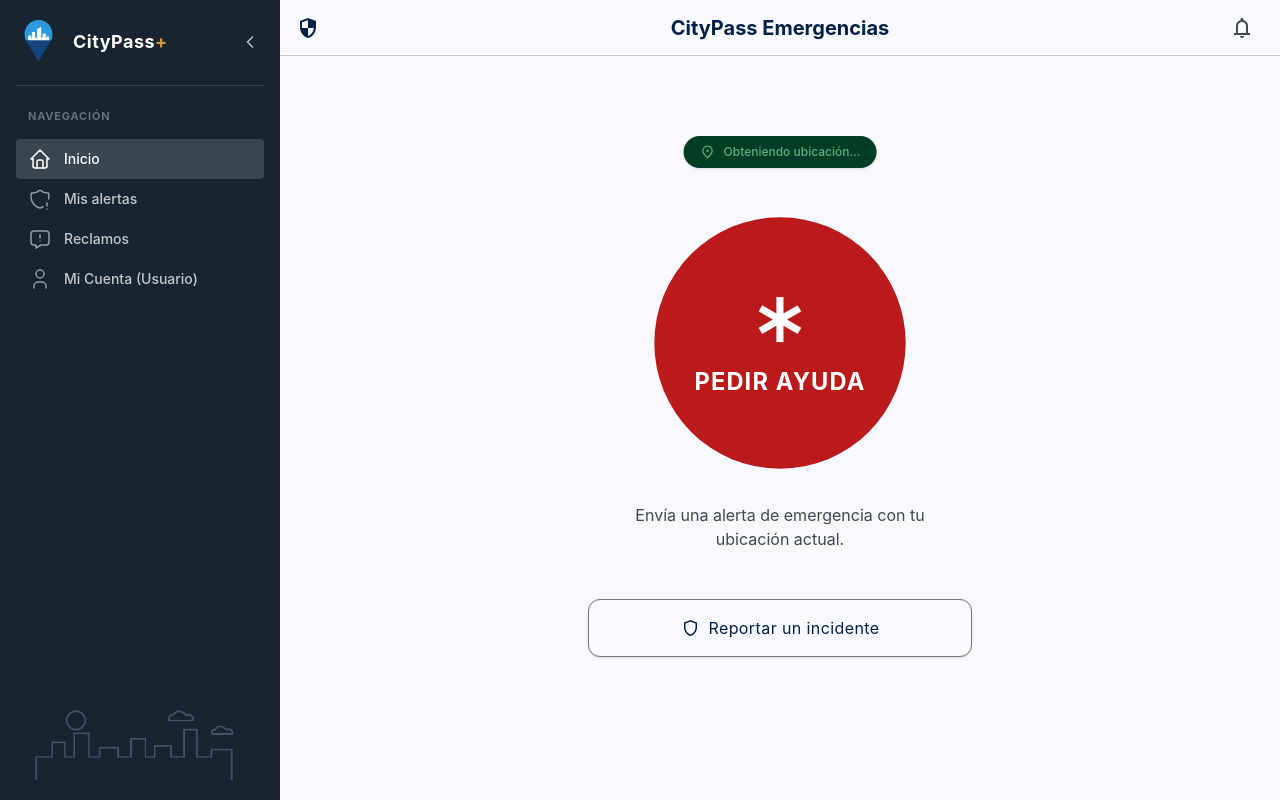
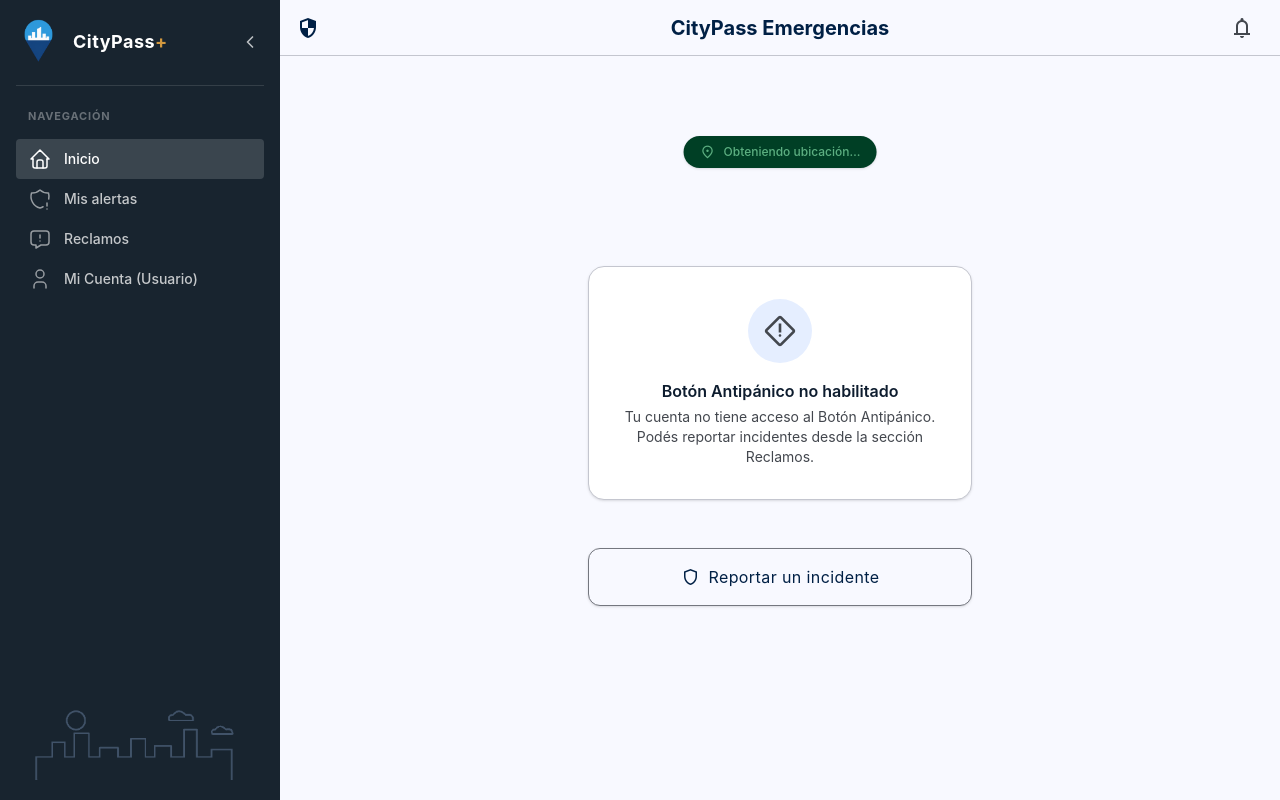
Before and after one commit to G6D2/Frontend, a Next.js app: page /inicio in a window 1280 px wide. Built offline with nearby package versions, Linux system fonts and the light colour scheme; no server answers.

Commit message:
boton antipanico condicional
Ahora para que aparezca el boton antipanico el usuario tiene que tener hasAntipanicButton true. La IA hizo tambien una forma muy facil de probarlo sin el backend y con el backend en features.js

```diff
--- a/app/(citizen)/inicio/InicioClient.js
+++ b/app/(citizen)/inicio/InicioClient.js
@@ -9,16 +9,41 @@ import MaterialIcon from "../../components/civic/MaterialIcon";
 import {
   triggerPanicButton,
   getCurrentLocation,
+  getStoredUser,
+  fetchCurrentUser,
   ApiError,
 } from "../../lib/api";
+import { ANTIPANIC_MODE } from "../../lib/features";
 
 export default function InicioClient() {
   const router = useRouter();
+  // Cargamos el perfil del usuario para leer el flag hasAntipanicButton
+  const [user, setUser] = useState(getStoredUser());
   const [modalOpen, setModalOpen] = useState(false);
   const [loading, setLoading] = useState(false);
   const [locationStatus, setLocationStatus] = useState("Obteniendo ubicación…");
 
+  // Refresca usuario y geolocalización al montar el componente
   useEffect(() => {
+    // En modo "mock": hasAntipanicButton viene del toggle del login y vive en sessionStorage.
+    //   fetchCurrentUser() lo perdería (el backend no lo conoce), así que lo recuperamos del storage.
+    // En modo "backend": hasAntipanicButton viene directamente del backend en la sesión fresca.
+    //   fetchCurrentUser() ya lo trae; no necesitamos hacer nada especial.
+    const savedAntipanicFlag =
+      ANTIPANIC_MODE === "mock"
+        ? (getStoredUser()?.hasAntipanicButton ?? false)
+        : undefined; // en modo backend lo provee el backend
+
+    fetchCurrentUser()
+      .then((freshUser) => {
+        const antipanicValue =
+          ANTIPANIC_MODE === "mock"
+            ? savedAntipanicFlag          // preservar el valor del toggle de login
+            : (freshUser.hasAntipanicButton ?? false); // confiar en el backend
+        setUser({ ...freshUser, hasAntipanicButton: antipanicValue });
+      })
+      .catch(() => {}); // silencioso: si falla, seguimos con el usuario del storage
+
     getCurrentLocation().then((loc) => {
       setLocationStatus(
         loc.precise
@@ -65,6 +90,9 @@ export default function InicioClient() {
     }
   };
 
+  // IF principal: ¿tiene este usuario habilitado el Botón Antipánico?
+  const canUseAntipanicButton = Boolean(user?.hasAntipanicButton);
+
   return (
     <>
       <CitizenTopBar showMenu />
@@ -76,19 +104,48 @@ export default function InicioClient() {
         </div>
 
         <div className="flex flex-col items-center justify-center mt-12 w-full max-w-sm">
+          {canUseAntipanicButton ? (
+            // ── Botón Antipánico (visible solo para usuarios con el permiso habilitado) ──
+            <>
               <button
-            aria-label="Pedir Ayuda"
+                id="btn-antipanico"
+                aria-label="Botón Antipánico"
                 onClick={() => setModalOpen(true)}
                 className="pulse-sos bg-error text-on-error w-64 h-64 rounded-full flex flex-col items-center justify-center shadow-[0_8px_32px_rgba(186,26,26,0.4)] active:scale-95 transition-transform duration-200"
               >
                 <MaterialIcon name="emergency" filled size={64} className="mb-4" />
-            <span className="text-2xl font-bold uppercase tracking-wider">
-              Pedir Ayuda
+                <span className="text-2xl font-black uppercase tracking-widest text-center leading-tight px-4">
+                  ANTIPANICO
                 </span>
               </button>
               <p className="text-base text-on-surface-variant text-center mt-8 px-4">
                 Envía una alerta de emergencia con tu ubicación actual.
               </p>
+            </>
+          ) : (
+            // ── Sin acceso: usuario sin el permiso hasAntipanicButton ──
+            <div
+              id="no-antipanic-info"
+              className="flex flex-col items-center gap-4 text-center px-4 py-8 rounded-2xl border border-outline-variant bg-surface-container-lowest shadow-sm"
+            >
+              <div className="w-16 h-16 rounded-full bg-surface-container flex items-center justify-center">
+                <MaterialIcon
+                  name="emergency_home"
+                  size={36}
+                  className="text-on-surface-variant"
+                />
+              </div>
+              <div>
+                <p className="text-base font-semibold text-on-surface">
+                  Botón Antipánico no habilitado
+                </p>
+                <p className="text-sm text-on-surface-variant mt-1">
+                  Tu cuenta no tiene acceso al Botón Antipánico. Podés
+                  reportar incidentes desde la sección Reclamos.
+                </p>
+              </div>
+            </div>
+          )}
         </div>
 
         <div className="mt-12 w-full max-w-sm">
--- a/app/acceso/AccesoForm.js
+++ b/app/acceso/AccesoForm.js
@@ -4,12 +4,14 @@ import { useState } from "react";
 import { useRouter } from "next/navigation";
 import MaterialIcon from "../components/civic/MaterialIcon";
 import { loginDev, ApiError, getHomePathForUser } from "../lib/api";
+import { ANTIPANIC_MODE } from "../lib/features";
 
 export default function AccesoForm() {
   const router = useRouter();
   const [loading, setLoading] = useState(false);
   const [error, setError] = useState("");
   const [role, setRole] = useState("citizen");
+  const [hasAntipanicButton, setHasAntipanicButton] = useState(false);
 
   const handleSubmit = async (e) => {
     e.preventDefault();
@@ -30,6 +32,7 @@ export default function AccesoForm() {
         sub,
         preferred_username: username,
         groups,
+        hasAntipanicButton: role === "citizen" ? hasAntipanicButton : false,
       });
       router.replace(getHomePathForUser(user));
     } catch (err) {
@@ -110,6 +113,36 @@ export default function AccesoForm() {
                   </button>
                 </div>
               </div>
+
+              {/* Toggle Botón Antipánico — solo visible en modo mock (ANTIPANIC_MODE="mock").
+                  En modo "backend" este campo viene del endpoint GET /api/user. */}
+              {role === "citizen" && ANTIPANIC_MODE === "mock" && (
+                <div className="flex items-center justify-between p-3 rounded-lg border border-outline-variant bg-surface-container-lowest">
+                  <div className="flex items-center gap-2">
+                    <MaterialIcon name="emergency" size={20} className="text-error" />
+                    <div>
+                      <p className="text-sm font-semibold text-on-surface">Botón Antipánico</p>
+                      <p className="text-xs text-on-surface-variant">Habilitar acceso al botón de emergencia</p>
+                    </div>
+                  </div>
+                  <button
+                    id="toggle-antipanic"
+                    type="button"
+                    role="switch"
+                    aria-checked={hasAntipanicButton}
+                    onClick={() => setHasAntipanicButton((v) => !v)}
+                    className={`relative inline-flex h-7 w-12 items-center rounded-full transition-colors focus:outline-none focus:ring-2 focus:ring-primary focus:ring-offset-1 ${
+                      hasAntipanicButton ? "bg-error" : "bg-outline-variant"
+                    }`}
+                  >
+                    <span
+                      className={`inline-block h-5 w-5 transform rounded-full bg-white shadow transition-transform ${
+                        hasAntipanicButton ? "translate-x-6" : "translate-x-1"
+                      }`}
+                    />
+                  </button>
+                </div>
+              )}
             </div>
 
             {error && (
@@ -139,6 +172,7 @@ export default function AccesoForm() {
                       sub: "U000042",
                       preferred_username: "ciudadano",
                       groups: ["citizen"],
+                      hasAntipanicButton: false,
                     });
                     router.replace(getHomePathForUser(user));
                   } catch (err) {
--- a/app/api/auth/login/route.js
+++ b/app/api/auth/login/route.js
@@ -5,6 +5,7 @@ import {
   sessionCookieOptions,
   userFromJwt,
 } from "@/lib/session";
+import { ANTIPANIC_MODE } from "@/app/lib/features";
 
 // TODO(back): reemplazar body por login IdP real cuando AUTH_MODE=idp (HU-12)
 export async function POST(request) {
@@ -59,6 +60,14 @@ export async function POST(request) {
     // keep JWT-derived user
   }
 
+  // Propagate frontend-managed permission flags.
+  // En modo "mock": hasAntipanicButton viene del toggle del formulario de login (body).
+  // En modo "backend": el campo ya viene incluido en me.data desde GET /api/user (no se toca).
+  // ▶ Cambiar ANTIPANIC_MODE en app/lib/features.js para conectar con el backend real.
+  if (ANTIPANIC_MODE === "mock" && typeof body.hasAntipanicButton === "boolean") {
+    user = { ...user, hasAntipanicButton: body.hasAntipanicButton };
+  }
+
   const response = NextResponse.json({
     success: true,
     user,
--- /dev/null
+++ b/app/lib/features.js
@@ -0,0 +1,26 @@
+/**
+ * Feature flags del frontend CityPass+.
+ *
+ * Este archivo es el ÚNICO punto de control para cambiar entre modo mock (desarrollo/demo)
+ * y modo backend (producción con endpoints reales).
+ *
+ * Es importable tanto desde componentes cliente como desde Route Handlers del servidor.
+ */
+
+// ── ANTIPANIC_MODE ─────────────────────────────────────────────────────────────
+//
+//  "mock"
+//    El campo hasAntipanicButton se gestiona íntegramente en el frontend:
+//    - El formulario de login muestra un toggle para activarlo/desactivarlo.
+//    - El valor viaja en el body del POST /api/auth/login y se almacena en sessionStorage.
+//
+//  "backend"
+//    El campo hasAntipanicButton proviene del backend:
+//    - TODO(back): GET /api/user debe devolver { hasAntipanicButton: boolean } en data.
+//    - El toggle del formulario de login se oculta automáticamente.
+//    - InicioClient lee el valor directamente de la respuesta fresca de /api/auth/session.
+//
+//  ▶ PARA CONECTAR CON EL BACKEND: cambiar "mock" → "backend" y asegurarse de que
+//    el endpoint GET /api/user del backend exponga el campo en el objeto data del usuario.
+//
+export const ANTIPANIC_MODE = "mock"; // TODO(back): cambiar a "backend" en HU-antipanico
```
Also changed, not shown: app/lib/api.js. Lines whose indentation alone changed are shown as unchanged.
